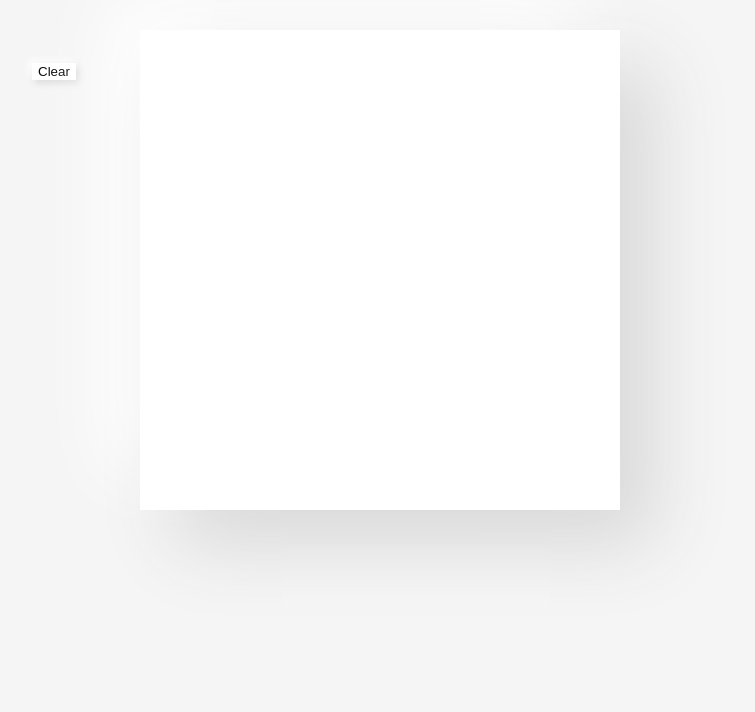
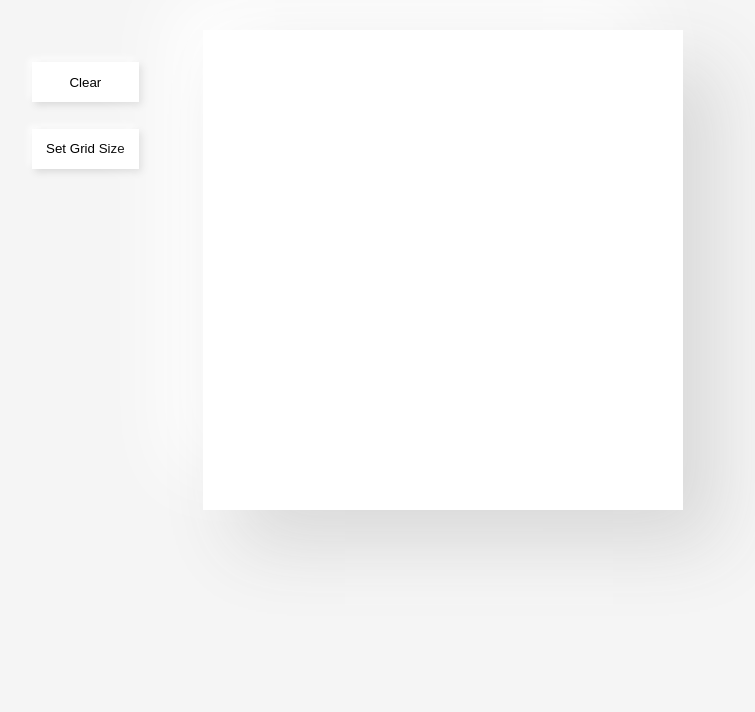
Before and after one commit to handyhakim/etch-a-sketch, a plain HTML site: page index.html in a window 1280 px wide. Shown: the part 88-800 px from the top of the page, without its empty margins (8-763 px from the left). Drawn offline with Linux system fonts and the light colour scheme.

Commit message:
Separated clear and set grid size function

```diff
--- a/index.html
+++ b/index.html
@@ -14,6 +14,7 @@
     <div class="container">
         <div class="menu-container">
             <button type="button" onclick="removeElements(document.querySelectorAll('.grid-item'));">Clear</button>
+            <button type="button" onclick="newBoard()">Set Grid Size</button>
         </div>
 
         <div class="grid-container">
@@ -51,7 +52,9 @@
             for(i = 0; i < elements.length; i++){
                 elements[i].parentNode.removeChild(elements[i]);
             }
+        };
 
+        let newBoard = () => {
             boardSize = parseInt(prompt('Enter new grids size : '));
             if (boardSize > 100) {
                 boardSize = parseInt(prompt('Maximum grids allowed is 100. Enter new grids size : '));
--- a/style.css
+++ b/style.css
@@ -5,6 +5,9 @@ body {
 button {
     border: none;
     cursor: pointer;
+    width: 8em;
+    height: 3em;
+    margin-bottom: 2em;
     border-radius: 0px;
     background: #ffffff;
     box-shadow:  3px 3px 7px #d9d9d9,
@@ -29,6 +32,8 @@ button:hover {
     padding-left: 2em;
     padding-right: 2em;
     padding-top: 4em;
+    display: flex;
+    flex-direction: column;
 }
 
 .grid-container {
```
